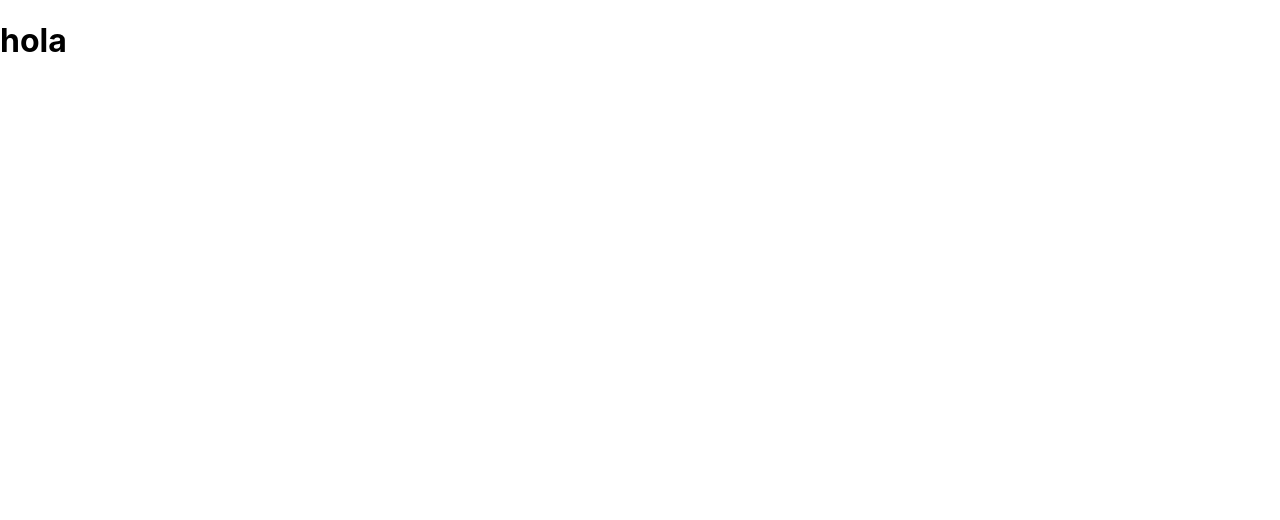
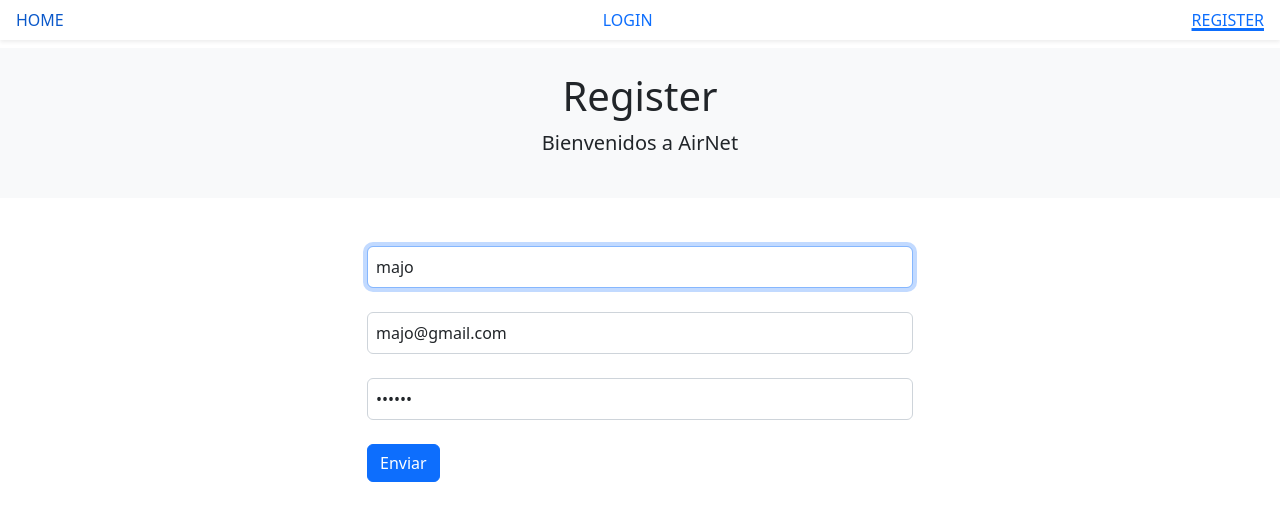
Before and after one commit to mariacasola/AirNet, a React (Create React App) app in the folder frontend/: page /register in a window 1280 px wide. Shown: the top 520 px of the page. Built offline with nearby package versions, Linux system fonts and the light colour scheme.

Commit message:
pasando frontend

```diff
--- a/frontend/package.json
+++ b/frontend/package.json
@@ -6,8 +6,11 @@
     "@testing-library/jest-dom": "^5.16.5",
     "@testing-library/react": "^13.4.0",
     "@testing-library/user-event": "^13.5.0",
+    "axios": "^1.2.0",
     "react": "^18.2.0",
     "react-dom": "^18.2.0",
+    "react-hot-toast": "^2.4.0",
+    "react-router-dom": "^6.4.3",
     "react-scripts": "5.0.1",
     "web-vitals": "^2.1.4"
   },
--- a/frontend/public/index.html
+++ b/frontend/public/index.html
@@ -10,34 +10,16 @@
       content="Web site created using create-react-app"
     />
     <link rel="apple-touch-icon" href="%PUBLIC_URL%/logo192.png" />
-    <!--
-      manifest.json provides metadata used when your web app is installed on a
-      user's mobile device or desktop. See https://developers.google.com/web/fundamentals/web-app-manifest/
-    -->
+
     <link rel="manifest" href="%PUBLIC_URL%/manifest.json" />
-    <!--
-      Notice the use of %PUBLIC_URL% in the tags above.
-      It will be replaced with the URL of the `public` folder during the build.
-      Only files inside the `public` folder can be referenced from the HTML.
+    <link href="https://cdn.jsdelivr.net/npm/bootstrap@5.2.3/dist/css/bootstrap.min.css" rel="stylesheet" integrity="sha384-rbsA2VBKQhggwzxH7pPCaAqO46MgnOM80zW1RWuH61DGLwZJEdK2Kadq2F9CUG65" crossorigin="anonymous">
 
-      Unlike "/favicon.ico" or "favicon.ico", "%PUBLIC_URL%/favicon.ico" will
-      work correctly both with client-side routing and a non-root public URL.
-      Learn how to configure a non-root public URL by running `npm run build`.
-    -->
     <title>React App</title>
   </head>
   <body>
     <noscript>You need to enable JavaScript to run this app.</noscript>
     <div id="root"></div>
-    <!--
-      This HTML file is a template.
-      If you open it directly in the browser, you will see an empty page.
+    <script src="https://cdn.jsdelivr.net/npm/bootstrap@5.2.3/dist/js/bootstrap.bundle.min.js" integrity="sha384-kenU1KFdBIe4zVF0s0G1M5b4hcpxyD9F7jL+jjXkk+Q2h455rYXK/7HAuoJl+0I4" crossorigin="anonymous"></script>
 
-      You can add webfonts, meta tags, or analytics to this file.
-      The build step will place the bundled scripts into the <body> tag.
-
-      To begin the development, run `npm start` or `yarn start`.
-      To create a production bundle, use `npm run build` or `yarn build`.
-    -->
   </body>
 </html>
--- a/frontend/src/App.css
+++ /dev/null
@@ -1,38 +0,0 @@
-.App {
-  text-align: center;
-}
-
-.App-logo {
-  height: 40vmin;
-  pointer-events: none;
-}
-
-@media (prefers-reduced-motion: no-preference) {
-  .App-logo {
-    animation: App-logo-spin infinite 20s linear;
-  }
-}
-
-.App-header {
-  background-color: #282c34;
-  min-height: 100vh;
-  display: flex;
-  flex-direction: column;
-  align-items: center;
-  justify-content: center;
-  font-size: calc(10px + 2vmin);
-  color: white;
-}
-
-.App-link {
-  color: #61dafb;
-}
-
-@keyframes App-logo-spin {
-  from {
-    transform: rotate(0deg);
-  }
-  to {
-    transform: rotate(360deg);
-  }
-}
--- a/frontend/src/App.js
+++ b/frontend/src/App.js
@@ -1,12 +1,22 @@
+import {BrowserRouter, Routes, Route} from "react-router-dom";
+import { Toaster } from "react-hot-toast";
+import Menu from "./components/nav/Menu";
+import Home from "./pages/Home";
+import Login from "./pages/auth/Login";
+import Register from "./pages/auth/Register";
 
-import './App.css';
 
-function App() {
+
+export default function App() {
   return (
-    <div>
-      <h1>hola</h1>
-    </div>
+    <BrowserRouter>
+    <Menu />
+    <Toaster />
+      <Routes>
+          <Route path='/' element={<Home />} />
+          <Route path='/login' element={<Login />} />
+          <Route path='/register' element={<Register />} />
+      </Routes>
+    </BrowserRouter>
   );
 }
-
-export default App;
--- /dev/null
+++ b/frontend/src/components/cards/Jumbotron.js
@@ -0,0 +1,10 @@
+export default function Jumbotron({title, subTitle = "Bienvenidos a AirNet"}) {
+    return <div className="container-fluid bg-primary">
+        <div className="row">
+            <div className="col text-center p-4 bg-light">
+                <h1>{title}</h1>
+                <p className="lead">{subTitle}</p>
+            </div>
+        </div>
+    </div>
+}
--- /dev/null
+++ b/frontend/src/components/nav/Menu.js
@@ -0,0 +1,20 @@
+import {NavLink} from 'react-router-dom';
+
+export default function Menu () {
+    return (
+    <>
+        <ul className="nav d-flex justify-content-between shadow-sm mb-2">
+            <li className="nav-item">
+                <NavLink className="nav-link" aria-current="page" to="/">HOME</NavLink>
+             </li>
+            <li className="nav-item">
+                <NavLink className="nav-link" to="/login">LOGIN</NavLink>
+            </li>
+            <li className="nav-item">
+                 <NavLink className="nav-link" to="/register">REGISTER</NavLink>
+            </li>
+
+        </ul>
+     </>
+    );
+}
--- /dev/null
+++ b/frontend/src/context/auth.js
@@ -0,0 +1,19 @@
+import {useState, createContext, useContext} from 'react';
+
+const AuthContext = createContext();
+
+const AuthProvider = ({children}) => {
+    const [auth, setAuth] = useState({
+        user: null,
+        token: '',
+    });
+
+    return (
+        <AuthContext.Provider value={[auth, setAuth]}>
+            {children}
+        </AuthContext.Provider>
+    );
+};
+
+const useAuth = () => useContext(AuthContext);
+export { useAuth, AuthProvider}
--- a/frontend/src/index.css
+++ b/frontend/src/index.css
@@ -1,13 +1,4 @@
-body {
-  margin: 0;
-  font-family: -apple-system, BlinkMacSystemFont, 'Segoe UI', 'Roboto', 'Oxygen',
-    'Ubuntu', 'Cantarell', 'Fira Sans', 'Droid Sans', 'Helvetica Neue',
-    sans-serif;
-  -webkit-font-smoothing: antialiased;
-  -moz-osx-font-smoothing: grayscale;
+.active {
+  text-decoration: underline;
+  text-decoration-thickness: 3px;
 }
-
-code {
-  font-family: source-code-pro, Menlo, Monaco, Consolas, 'Courier New',
-    monospace;
-}
--- a/frontend/src/index.js
+++ b/frontend/src/index.js
@@ -3,11 +3,14 @@
 import './index.css';
 import App from './App';
 import reportWebVitals from './reportWebVitals';
+import {AuthProvider} from "./context/auth";
 
 const root = ReactDOM.createRoot(document.getElementById('root'));
 root.render(
   <React.StrictMode>
-    <App />
+    <AuthProvider>
+      <App />
+    </AuthProvider>
   </React.StrictMode>
 );
 
--- /dev/null
+++ b/frontend/src/pages/Home.js
@@ -0,0 +1,12 @@
+import Jumbotron from "../components/cards/Jumbotron";
+import { useAuth } from "../context/auth";
+
+export default function Home() {
+    return (
+        <div>
+          <Jumbotron title="Hello World"/>
+          <pre>{JSON.stringify(useAuth(), null, 4)}</pre>
+
+      </div>
+    );
+  }
--- /dev/null
+++ b/frontend/src/pages/auth/Login.js
@@ -0,0 +1,79 @@
+import { useState } from "react";
+import Jumbotron from "../../components/cards/Jumbotron";
+import axios from "axios";
+import toast from "react-hot-toast";
+
+export default function Login() {
+    //state
+
+    const [email, setEmail] = useState("majo@gmail.com");
+    const [password, setPassword] = useState("123456");
+
+
+
+    const handleSubmit = async (e) => {
+        e.preventDefault();
+        try {
+          const {data} = await axios.post(
+            `${process.env.REACT_APP_API}/login`,
+          {
+            email,
+            password,
+          });
+          console.log(data);
+          if(data?.error){
+            toast.error(data.error);
+          } else {
+            toast.success("Acceso correcto");
+          }
+        } catch (err) {
+          console.log(err);
+          toast.error('Acceso denegado');
+        };
+    };
+
+
+    return (
+        <div>
+          <Jumbotron title="Login"/>
+
+
+          <div className="container mt-5">
+            <div className="row">
+              <div className="col-md-6 offset-md-3">
+
+                <form onSubmit={handleSubmit}>
+
+
+                <input
+                type='email'
+                className='form-control mb-4 p-2'
+                placeholder="Email"
+                value={email}
+                onChange={(e) => setEmail(e.target.value)}
+
+                />
+
+              <input
+                type='password'
+                className='form-control mb-4 p-2'
+                placeholder="Password"
+                value={password}
+                onChange={(e) => setPassword(e.target.value)}
+                />
+
+                <button
+                className="btn btn-primary"
+                type="submit"
+                >Enviar</button>
+
+                </form>
+              </div>
+
+            </div>
+          </div>
+
+
+      </div>
+    );
+  }
--- /dev/null
+++ b/frontend/src/pages/auth/Register.js
@@ -0,0 +1,87 @@
+import { useState } from "react";
+import Jumbotron from "../../components/cards/Jumbotron";
+import axios from "axios";
+import toast from "react-hot-toast";
+
+export default function Register() {
+    //state
+    const [name, setName] = useState("majo");
+    const [email, setEmail] = useState("majo@gmail.com");
+    const [password, setPassword] = useState("123456");
+
+
+
+    const handleSubmit = async (e) => {
+        e.preventDefault();
+        try {
+          const {data} = await axios.post(
+            `${process.env.REACT_APP_API}/register`,
+          {
+            name,
+            email,
+            password,
+          });
+          console.log(data);
+          if(data?.error){
+            toast.error(data.error);
+          } else {
+            toast.success("Se ha registrado correctamente");
+          }
+        } catch (err) {
+          console.log(err);
+          toast.error('No se ha podido registrar');
+        };
+    };
+
+
+    return (
+        <div>
+          <Jumbotron title="Register"/>
+
+
+          <div className="container mt-5">
+            <div className="row">
+              <div className="col-md-6 offset-md-3">
+
+                <form onSubmit={handleSubmit}>
+                <input
+                type='text'
+                className='form-control mb-4 p-2'
+                placeholder="Nombre"
+                value={name}
+                onChange={(e) => setName(e.target.value)}
+                autoFocus
+                />
+
+                <input
+                type='email'
+                className='form-control mb-4 p-2'
+                placeholder="Email"
+                value={email}
+                onChange={(e) => setEmail(e.target.value)}
+
+                />
+
+              <input
+                type='password'
+                className='form-control mb-4 p-2'
+                placeholder="Password"
+                value={password}
+                onChange={(e) => setPassword(e.target.value)}
+                />
+
+                <button
+                className="btn btn-primary"
+                type="submit"
+                >Enviar</button>
+
+                </form>
+              </div>
+
+            </div>
+          </div>
+
+
+      </div>
+    );
+  }
```
Also changed, not shown: 1 other file (tests, documents, lock files or other folders).
